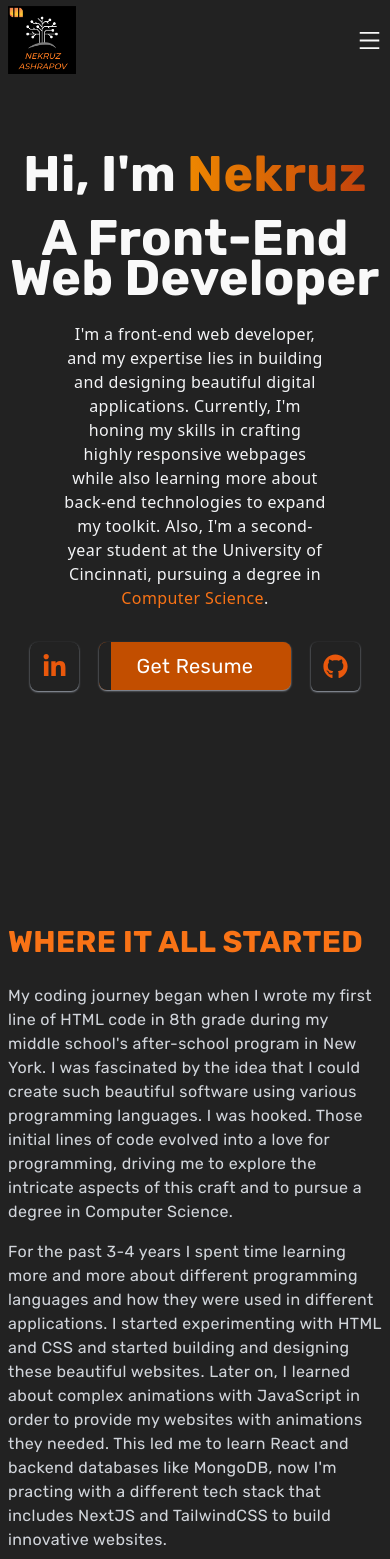
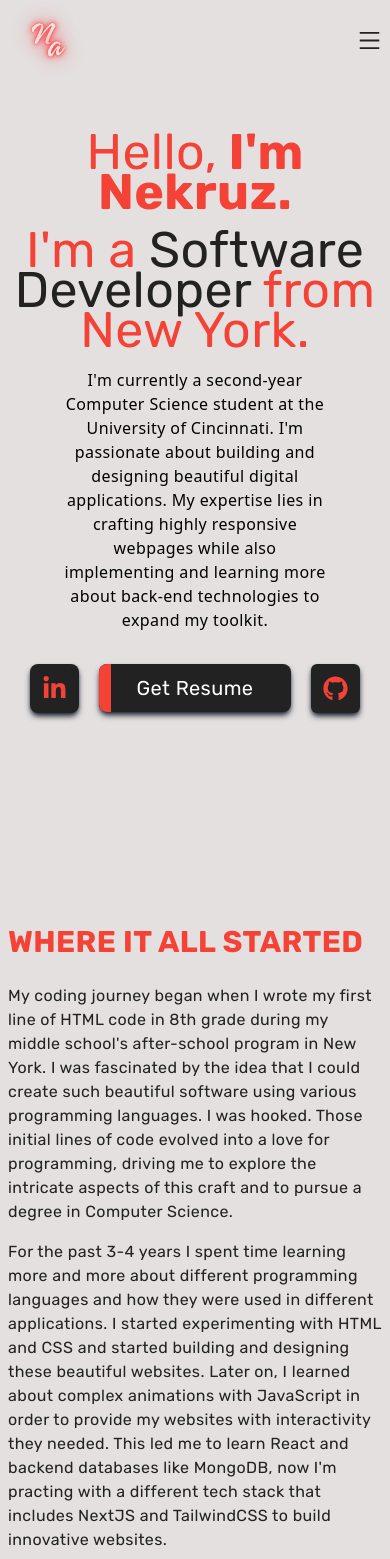
Before and after one commit to NekruzAsh/MyPortfolio, a Next.js app: page / in a window 390 px wide. Shown: the top 1559 px of the page. Built offline with nearby package versions, Linux system fonts and the light colour scheme.

Commit message:
updated the theme of the website, added a new logo, refactored code for better readability.

```diff
--- a/app/components/About.jsx
+++ b/app/components/About.jsx
@@ -7,10 +7,10 @@ const About = () => {
     <div id="about" className="w-full md:h-screen p-2 flex items-center py-16">
       <div className="max-w-[1240px] m-auto md:grid grid-cols-3 gap-8">
         <div className="col-span-2 ">
-          <h2 className="py-4 text-orange-500 uppercase">
+          <h2 className="py-4 text-[#f44336] uppercase">
             Where it all started
           </h2>
-          <p className="py-2 text-gray-300">
+          <p className="py-2 text-[#222222]">
             My coding journey began when I wrote my first line of HTML code in
             8th grade during my middle school's after-school program in New
             York. I was fascinated by the idea that I could create such
@@ -20,20 +20,20 @@ const About = () => {
             craft and to pursue a degree in Computer Science.
           </p>
 
-          <p className="py-2 text-gray-300">
+          <p className="py-2 text-[#222222]">
             For the past 3-4 years I spent time learning more and more about
             different programming languages and how they were used in different
             applications. I started experimenting with HTML and CSS and started
             building and designing these beautiful websites. Later on, I learned about complex animations with JavaScript in order to
-            provide my websites with animations they needed. This led me to
+            provide my websites with interactivity they needed. This led me to
             learn React and backend databases like MongoDB, now I'm practing
             with a different tech stack that includes NextJS and TailwindCSS to
             build innovative websites.
           </p>
 
-          <p className="py-2 text-gray-300 underline cursor-pointer hover:text-orange-500">
+          <button className="py-2 text-white cursor-pointer hover:text-[#f44336] bg-[#222222] btn btn-sm">
             <Link href="/#projects">Check out my latest projects</Link>
-          </p>
+            </button>
         </div>
 
         <div className="w-64 h-64 shadow-lg shadow-gray-400 items-center relative overflow-hidden rounded-full justify-center hover:scale-105 ease-in duration-300 ml-16 mt-16">
--- a/app/components/Navbar.jsx
+++ b/app/components/Navbar.jsx
@@ -26,41 +26,41 @@ const navbar = () => {
   }, []);
 
   return (
-    <div className={shadow ? "fixed w-full h-20 shadow-xl z-[100] bg-[#222222]" : "fixed w-full h-20 z-[100] bg-[#222222]"}>
+    <div className={shadow ? "fixed w-full h-20 shadow-xl z-[100] bg-[#e4e0e0]" : "fixed w-full h-20 z-[100] bg-[#e4e0e0]"}>
       <div className="flex justify-between items-center w-full h-full px-2 2xl:px-16">
         <Link href="/#home">
         <Image
-          src="/images/nwanyzch.png"
+          src="/images/jolly.png"
           alt="logo"
-          width={68}
-          height={68}
+          width={80}
+          height={80}
           quality={100}
         />
         </Link>
         <div>
           <ul className="hidden md:flex">
             <Link href="/#home">
-              <li className="ml-10 text-sm uppercase hover:border-b hover:border-orange-500">
+              <li className="ml-10 text-sm uppercase hover:border-b hover:border-[#f44336]">
                 Home
               </li>
             </Link>
             <Link href="/#about">
-              <li className="ml-10 text-sm uppercase hover:border-b hover:border-orange-500">
+              <li className="ml-10 text-sm uppercase hover:border-b hover:border-[#f44336]">
                 About
               </li>
             </Link>
             <Link href="/#skills">
-              <li className="ml-10 text-sm uppercase hover:border-b hover:border-orange-500">
+              <li className="ml-10 text-sm uppercase hover:border-b hover:border-[#f44336]">
                 Skills
               </li>
             </Link>
             <Link href="/#projects">
-              <li className="ml-10 text-sm uppercase hover:border-b hover:border-orange-500">
+              <li className="ml-10 text-sm uppercase hover:border-b hover:border-[#f44336]">
                 Projects
               </li>
             </Link>
             <Link href="/#contact">
-              <li className="ml-10 text-sm uppercase hover:border-b hover:border-orange-500">
+              <li className="ml-10 text-sm uppercase hover:border-b hover:border-[#f44336]">
                 Contact
               </li>
             </Link>
@@ -79,7 +79,7 @@ const navbar = () => {
         <div
           className={
             nav
-              ? "fixed left-0 top-0 w-[75%] sm:w-[60%] md:w-[45%] h-screen bg-[#ecf0f3] p-10 ease-in duration-500"
+              ? "fixed left-0 top-0 w-[75%] sm:w-[60%] md:w-[45%] h-screen bg-[#e4e0e0] p-10 ease-in duration-500"
               : "fixed left-[-100%] top-0 p-10 ease-in duration-500"
           }
         >
@@ -94,13 +94,13 @@ const navbar = () => {
               />
               <div
                 onClick={handleNav}
-                className="rounded-full shadow-lg shadow-gray-400 p-3 cursor-pointer"
+                className="p-3 cursor-pointer"
               >
-                <AiOutlineClose size={25} className="text-orange-500" />
+                <AiOutlineClose size={25} className="text-[#f44336]" />
               </div>
             </div>
-            <div className="border-b border-orange-500 my-4">
-              <p className="text-black w-[85%] md:w-[90%] py-4">
+            <div className="border-b border-[#f44336] my-4">
+              <p className="text-[#222222] w-[85%] md:w-[90%] py-4">
                 Let's Build the Future Together
               </p>
             </div>
@@ -108,19 +108,19 @@ const navbar = () => {
           <div className="py-4 flex flex-col">
             <ul className="uppercase">
               <Link href="/#home">
-                <li className="py-4 text-sm text-black">Home</li>
+                <li className="py-4 text-sm text-[#222222]">Home</li>
               </Link>
               <Link href="/#about">
-                <li className="py-4 text-sm text-black">About</li>
+                <li className="py-4 text-sm text-[#222222]">About</li>
               </Link>
               <Link href="/#skills">
-                <li className="py-4 text-sm text-black">Skills</li>
+                <li className="py-4 text-sm text-[#222222]">Skills</li>
               </Link>
               <Link href="/#projects">
-                <li className="py-4 text-sm text-black">Projects</li>
+                <li className="py-4 text-sm text-[#222222]">Projects</li>
               </Link>
               <Link href="/#contact">
-                <li className="py-4 text-sm text-black">Contact</li>
+                <li className="py-4 text-sm text-[#222222]">Contact</li>
               </Link>
             </ul>
           </div>
--- a/app/components/Projects.jsx
+++ b/app/components/Projects.jsx
@@ -6,11 +6,11 @@ const Projects = () => {
   return (
     <div id="projects" className="w-full">
       <div className="max-w-[1240px] mx-auto px-2 py-16">
-        <h2 className="text-orange-500 uppercase py-8">Projects</h2>
+        <h2 className="text-[#f44336] uppercase py-8">Projects</h2>
         <div className="grid md:grid-cols-2 gap-8">
 
         {/* To-Do App */}
-        <div className="relative flex items-center md:m-auto justify-center h-auto w-full shadow-lg shadow-gray-600 rounded-xl p-4 bg-gradient-to-r from-black to-[#222222]">
+        <div className="relative flex items-center md:m-auto justify-center h-auto w-full shadow-lg shadow-gray-600 rounded-xl p-4 bg-[#222222]">
             <Image
               className="rounded-xl"
               src="/images/todoapp.png"
@@ -34,11 +34,11 @@ const Projects = () => {
               <br />
               · Improved managing tasks, reduced mental load, and helped allocate time effectively and meet deadlines.
               <br />
-              <span className="text-orange-500 text-[15px]">Try it out!</span>
+              <span className="text-[#f44336] text-[15px]">Try it out!</span>
 
             </p>
             <div className="flex justify-center py-8">
-              <button className="mr-10 px-4 py-2 border-2 border-orange-500 rounded-lg text-orange-500 cursor-pointer hover:bg-orange-500 hover:text-white">
+              <button className="mr-10 px-4 py-2 border-2 border-[#f44336] rounded-lg shadow-sm shadow-[#f44336] text-[#f44336] cursor-pointer hover:bg-[#f44336] hover:text-white">
                 <Link
                   target="_blank"
                   href="https://to-do-app-weld-seven.vercel.app/"
@@ -61,15 +61,15 @@ const Projects = () => {
                 />
               </Link>
             </div>
-            <h3 className="text-orange-500 py-2">Technologies</h3>
-            <p className="text-gray-300">
+            <h3 className="text-[#f44336] py-2">Technologies</h3>
+            <p className="text-[#222222]">
               JavaScript · ReactJS · NextJS · TailwindCSS · DaisyUI · GitHub
             </p>
           </div>
 
 
           {/* Project QuizGen */}
-          <div className="relative flex items-center md:m-auto justify-center h-auto w-full shadow-lg shadow-gray-600 rounded-xl p-4 bg-gradient-to-r from-black to-[#222222]">
+          <div className="relative flex items-center md:m-auto justify-center h-auto w-full shadow-lg shadow-gray-600 rounded-xl p-4 bg-[#222222]">
             <Image
               className="rounded-xl"
               src="/images/quizgenn.png"
@@ -92,11 +92,11 @@ const Projects = () => {
               <br />
               · Increased productivity and efficiency by 45% during studying and test preparation for final exam week.
               <br />
-              <span className="text-orange-500 text-[15px]">Try it out!</span>
+              <span className="text-[#f44336] text-[15px]">Try it out!</span>
 
             </p>
             <div className="flex justify-center py-8">
-              <button className="mr-10 px-4 py-2 border-2 border-orange-500 rounded-lg text-orange-500 cursor-pointer hover:bg-orange-500 hover:text-white">
+              <button className="mr-10 px-4 py-2 border-2 border-[#f44336] rounded-lg shadow-sm shadow-[#f44336] text-[#f44336] cursor-pointer hover:bg-[#f44336] hover:text-white">
                 <Link
                   target="_blank"
                   href="https://nekruzash.github.io/QuizGen/"
@@ -119,12 +119,12 @@ const Projects = () => {
                 />
               </Link>
             </div>
-            <h3 className="text-orange-500 py-2">Technologies</h3>
-            <p className="text-gray-300">
+            <h3 className="text-[#f44336] py-2">Technologies</h3>
+            <p className="text-[#222222]">
               HTML · CSS · JavaScript · Cohere AI · GitHub
             </p>
             <h3 className="py-6 px-auto">
-              <span className="text-orange-500">Team:</span>{" "}
+              <span className="text-[#f44336]">Team:</span>{" "}
               <Link
                 target="_blank"
                 rel="noopener noreferrer"
@@ -136,7 +136,7 @@ const Projects = () => {
           </div>
 
           {/* Forum Website */}
-          <div className="relative flex items-center md:m-auto justify-center h-auto w-full shadow-lg shadow-gray-600 rounded-xl p-4 bg-gradient-to-r from-black to-[#222222]">
+          <div className="relative flex items-center md:m-auto justify-center h-auto w-full shadow-lg shadow-gray-600 rounded-xl p-4 bg-[#222222]">
             <Image
               className="rounded-xl"
               src="/images/forum.png"
@@ -148,7 +148,7 @@ const Projects = () => {
           <div className="m-auto px-4 sm:px-8 md:px-20 lg:px-28">
             <h2 className="py-4">Forum Website</h2>
             <p className="text-[15px]">
-              · This is a forum website clone similar to <a className="text-orange-500" target="_blank" href="https://www.reddit.com/">Reddit.com</a> where users can signup and
+              · This is a forum website clone similar to <a className="text-[#f44336]" target="_blank" href="https://www.reddit.com/">Reddit.com</a> where users can signup and
               login using existing accounts. Posting and commenting on posts (coming soon).
               <br />
               · Researched database management systems like MongoDB and PostgreSQL to store user data in a cloud database.
@@ -157,14 +157,14 @@ const Projects = () => {
               <br />
               · Implemented Bcrypt algorithm to hash and encrypt user passwords to ensure security against brute force attacks.
               <br />
-              <span className="text-orange-500 text-[15px]">Try it out!</span>
+              <span className="text-[#f44336] text-[15px]">Try it out!</span>
               <br />
               Username: username
               <br />
               Password: 1234
             </p>
             <div className="flex justify-center py-8">
-              <button className="mr-10 px-4 py-2 border-2 border-orange-500 rounded-lg text-orange-500 cursor-pointer hover:bg-orange-500 hover:text-white">
+              <button className="mr-10 px-4 py-2 border-2 border-[#f44336] rounded-lg shadow-sm shadow-[#f44336] text-[#f44336] cursor-pointer hover:bg-[#f44336] hover:text-white">
                 <Link
                   target="_blank"
                   href="https://forumwebsite.onrender.com"
@@ -187,15 +187,15 @@ const Projects = () => {
                 />
               </Link>
             </div>
-            <h3 className="text-orange-500 py-2">Technologies</h3>
-            <p className="text-gray-300">
+            <h3 className="text-[#f44336] py-2">Technologies</h3>
+            <p className="text-[#222222]">
               ExpressJS · CSS · JavaScript · MongoDB · NodeJS · GitHub
             </p>
           </div>
 
           {/* Amazon Affiliate */}
 
-          <div className="relative flex items-center md:m-auto justify-center h-auto w-full shadow-lg shadow-gray-600 rounded-xl p-4 bg-gradient-to-r from-black to-[#222222]">
+          <div className="relative flex items-center md:m-auto justify-center h-auto w-full shadow-lg shadow-gray-600 rounded-xl p-4 bg-[#222222]">
             <Image
               className="rounded-xl"
               src="/images/amazon.png"
@@ -216,10 +216,10 @@ const Projects = () => {
               <br />
               · Integrated different SEO techniques to rank higher in search results.
               <br />
-              <span className="text-orange-500 text-[15px]">Try it out!</span>
+              <span className="text-[#f44336] text-[15px]">Try it out!</span>
             </p>
             <div className="flex justify-center py-8">
-              <button className="mr-10 px-4 py-2 border-2 border-orange-500 rounded-lg text-orange-500 cursor-pointer hover:bg-orange-500 hover:text-white">
+              <button className="mr-10 px-4 py-2 border-2 border-[#f44336] rounded-lg shadow-sm shadow-[#f44336] text-[#f44336] cursor-pointer hover:bg-[#f44336] hover:text-white">
                 <Link
                   target="_blank"
                   href="https://nekruzash.github.io/amazonaffiliate/"
@@ -242,12 +242,12 @@ const Projects = () => {
                 />
               </Link>
             </div>
-            <h3 className="text-orange-500 py-2">Technologies</h3>
-            <p className="text-gray-300">HTML · CSS · JavaScript · GitHub</p>
+            <h3 className="text-[#f44336] py-2">Technologies</h3>
+            <p className="text-[#222222]">HTML · CSS · JavaScript · GitHub</p>
           </div>
 
           {/* Autonomous Robot */}
-          <div className="relative flex items-center md:m-auto justify-center h-auto w-full shadow-lg shadow-gray-600 rounded-xl p-4 bg-gradient-to-r from-black to-[#222222]">
+          <div className="relative flex items-center md:m-auto justify-center h-auto w-full shadow-lg shadow-gray-600 rounded-xl p-4 bg-[#222222]">
             <Image
               className="rounded-xl"
               src="/images/atrrobot.png"
@@ -269,12 +269,12 @@ const Projects = () => {
               · Reached the final demo where the robot was able to autonomously scan barcodes and deliver packages to the designated locations in the maze.
               <br />
 
-              <span className="text-orange-500 text-[15px]">
+              <span className="text-[#f44336] text-[15px]">
                 Check out the docs for more information.
               </span>
             </p>
             <div className="flex justify-center py-8">
-              <button className="px-5 py-3 border-2 border-orange-500 rounded-lg text-orange-500 cursor-pointer hover:bg-orange-500 hover:text-white">
+              <button className="px-5 py-3 border-2 border-[#f44336] rounded-lg shadow-sm shadow-[#f44336] text-[#f44336] cursor-pointer hover:bg-[#f44336] hover:text-white">
                 <Link
                   target="_blank"
                   href="/images/P4_DN_Team297.pdf"
@@ -284,8 +284,8 @@ const Projects = () => {
                 </Link>
               </button>
             </div>
-            <h3 className="text-orange-500 py-2">Technologies</h3>
-            <p className="text-gray-300">Python · EV3 Brick · Microsoft Excel</p>
+            <h3 className="text-[#f44336] py-2">Technologies</h3>
+            <p className="text-[#222222]">Python · EV3 Brick · Microsoft Excel</p>
           </div>
         </div>
       </div>
--- a/app/components/main.jsx
+++ b/app/components/main.jsx
@@ -1,4 +1,3 @@
-
 import React from "react";
 import { FaGithub, FaLinkedinIn } from "react-icons/fa";
 import Link from "next/link";
@@ -8,49 +7,52 @@ const main = () => {
     <div id="home" className="w-full h-screen text-center">
       <div className="max-w-[1240px] w-full h-full mx-auto p-2 flex justify-center items-center">
         <div>
-          <h1 className="py-4 text-[50px]">
-            Hi, I'm{" "}
-            <span className="text-transparent bg-clip-text bg-gradient-to-r from-[#ee8700] to-orange-700">
-              Nekruz
+          <h1 className="py-4 text-[50px] text-[#f44336]">
+            Hello,<span className="text-[#f44336] font-bold"> I'm Nekruz.
             </span>
+
           </h1>
-          <h1 className="py-2 text-[50px]">A Front-End Web Developer</h1>
-          <p className="py-4 text-gray-100 max-w-[70%] m-auto font-sans">
-            I'm a front-end web developer, and my expertise lies in building and
-            designing beautiful digital applications. Currently, I'm honing my
-            skills in crafting highly responsive webpages while also learning
-            more about back-end technologies to expand my toolkit. Also, I'm a second-year
-            student at the University of Cincinnati, pursuing a degree in {" "}
-            <span className="text-orange-500">Computer Science</span>.
+          <h1 className="py-0.5 text-[50px] text-[#f44336]">
+          I'm a <span className="text-[#222222]">Software Developer</span> from New York.
+            </h1>
+          <p className="py-4 text-black max-w-[70%] m-auto font-sans">
+            I'm currently a second-year Computer
+            Science student at the University of Cincinnati. I'm passionate
+            about building and designing beautiful digital applications. My
+            expertise lies in crafting highly responsive webpages while also implementing and
+            learning more about back-end technologies to expand my toolkit.
           </p>
           <div className="flex items-center justify-between max-w-[330px] m-auto py-4">
-            <div className="rounded-lg shadow-sm shadow-gray-400 p-3 cursor-pointer hover:scale-110 ease-in duration-200">
+            <div className="rounded-lg shadow-md shadow-gray-800 bg-[#222222] p-3 cursor-pointer hover:scale-110 ease-in duration-200">
               <Link
                 target="_blank"
                 rel="noopener noreferrer"
                 href="https://www.linkedin.com/in/nekruzash/"
               >
-                <FaLinkedinIn size={25} className="text-orange-600" />
+                <FaLinkedinIn size={25} className="text-[#f44336]" />
               </Link>
             </div>
 
-              <button className='group relative h-12 w-48 overflow-hidden rounded-lg bg-[#c24e00] text-gray-200 text-lg shadow-sm shadow-gray-400'>
-                <div className='absolute inset-0 w-3 bg-[#222222] transition-all duration-[250ms] ease-out group-hover:w-full'></div>
-              <Link className='relative text-xl text-white group-hover:text-white' target="_blank" href="/images/NekruzAshrapovResume.pdf">
+            <button className="group relative h-12 w-48 overflow-hidden rounded-lg bg-[#222222] text-gray-200 text-lg shadow-md shadow-gray-800">
+              <div className="absolute inset-0 w-3 bg-[#f44336] transition-all duration-[250ms] ease-out group-hover:w-full"></div>
+              <Link
+                className="relative text-xl text-white group-hover:text-white"
+                target="_blank"
+                href="/images/NekruzAshrapovResume.pdf"
+              >
                 Get Resume
               </Link>
             </button>
 
-            <div className="rounded-md shadow-sm shadow-gray-400 p-3 cursor-pointer hover:scale-110 ease-in duration-200">
+            <div className="rounded-md shadow-md shadow-gray-800 p-3 cursor-pointer bg-[#222222] hover:scale-110 ease-in duration-200">
               <Link
                 target="_blank"
                 rel="noopener noreferrer"
                 href="https://github.com/NekruzAsh"
               >
-                <FaGithub size={25} className="text-orange-600" />
+                <FaGithub size={25} className="text-[#f44336]" />
               </Link>
             </div>
-
           </div>
         </div>
       </div>
--- a/app/globals.css
+++ b/app/globals.css
@@ -10,10 +10,10 @@ html {
 
 
   body {
-    @apply bg-[#222222] text-[#f9f9f9] tracking-wide
+    @apply bg-[#e4e0e0] text-[#222222] tracking-wide
   }
 
-  h1,
+
   h2,
   h3,
   h4,
--- a/package.json
+++ b/package.json
@@ -17,6 +17,7 @@
   },
   "devDependencies": {
     "autoprefixer": "^10.0.1",
+    "daisyui": "^4.4.23",
     "eslint": "^8",
     "eslint-config-next": "14.0.3",
     "postcss": "^8",
--- a/tailwind.config.js
+++ b/tailwind.config.js
@@ -12,5 +12,5 @@ module.exports = {
         }
       },
     },
-  plugins: [],
+  plugins: [require("daisyui")],
 }
```
Also changed, not shown: app/components/Contact.jsx (+16 -16 lines), app/components/skills.jsx (+25 -25 lines), public/images/jolly.png (added), 1 other file (tests, documents, lock files or other folders).
